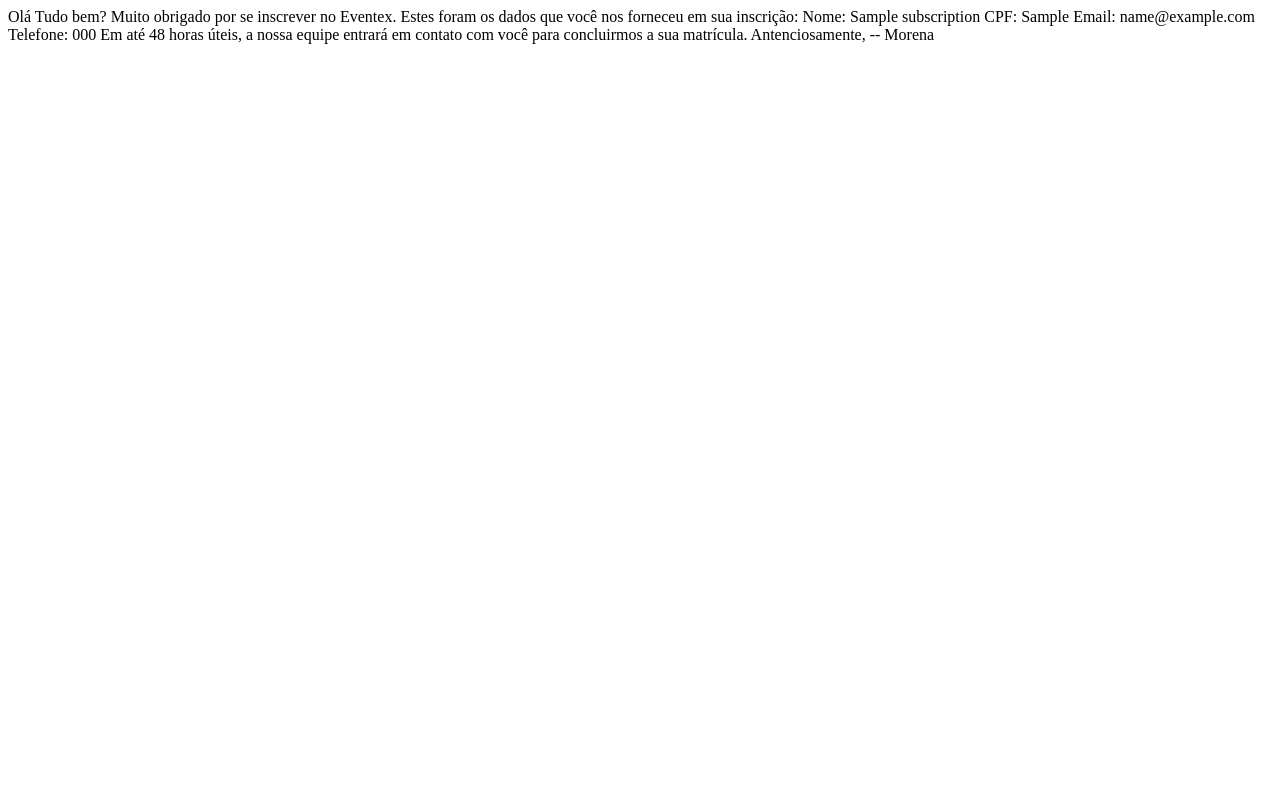
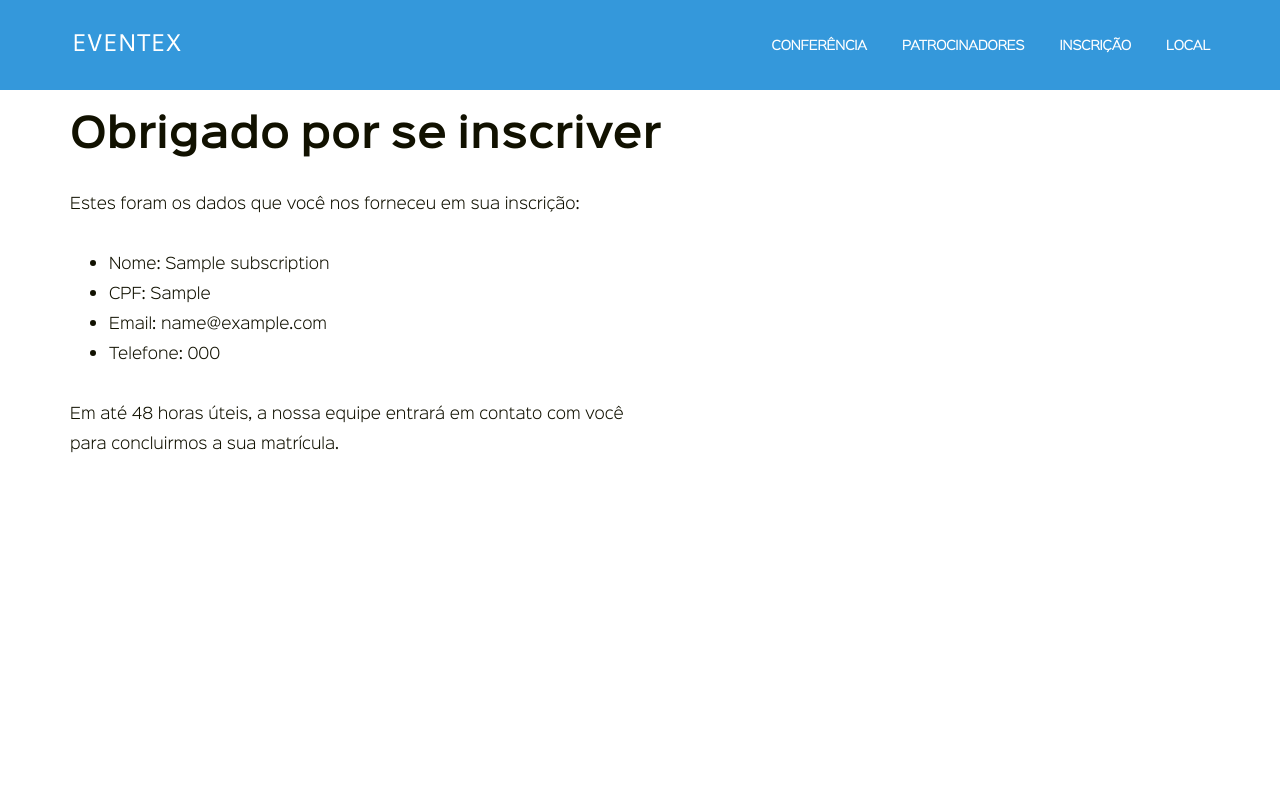
Before and after one commit to paulocesarcsdev/eventex-paulocesar2, a Django app: page /inscricao/1/ in a window 1280 px wide. Run offline with Django 3.2, Linux system fonts and the light colour scheme; tables that the repository leaves empty hold one stand-in row (values such as "Sample post").

Commit message:
Tank  you page

```diff
--- a/eventex/subscriptions/templates/subscriptions/subscription_detail.html
+++ b/eventex/subscriptions/templates/subscriptions/subscription_detail.html
@@ -1,19 +1,22 @@
-Olá Tudo bem?
+{% extends 'base.html' %}
+{% block content%}
+ <!-- OVERVIEW -->
+<section>
+    <div class="content row padding-bottom-3 desktop-12 container">
+        <h1>Obrigado por se inscriver </h1>
+        <div class="desktop-6">
 
-Muito obrigado por se inscrever no Eventex.
+				<p>Estes foram os dados que você nos forneceu em sua inscrição:</p>
 
-Estes foram os dados que você nos forneceu
-em sua inscrição:
+				<ul>
+					<li>Nome: {{ subscription.name }}</li>
+					<li>CPF: {{ subscription.cpf }}</li>
+					<li>Email: {{ subscription.email }}</li>
+					<li>Telefone: {{ subscription.phone }}</li>
+				</ul>
 
-Nome: {{ subscription.name }}
-CPF: {{ subscription.cpf }}
-Email: {{ subscription.email }}
-Telefone: {{ subscription.phone }}
-
-Em até 48 horas úteis, a nossa equipe entrará
-em contato com você para concluirmos a sua
-matrícula.
-
-Antenciosamente,
---
-Morena
+				<p>Em até 48 horas úteis, a nossa equipe entrará em contato com você para concluirmos a sua matrícula.</p>
+        </div>
+    </div>
+</section>
+{% endblock content %}
--- a/eventex/subscriptions/views.py
+++ b/eventex/subscriptions/views.py
@@ -1,6 +1,7 @@
 from django.conf import settings
 from django.contrib import messages
 from django.core import mail
+from django.http import Http404
 from django.http import HttpResponseRedirect
 from django.shortcuts import render
 from django.template.loader import render_to_string
@@ -40,8 +41,10 @@ def new(request):
 
 
 def detail(request, pk):
-    subscription = Subscription.objects.get(pk=pk)
-
+    try:
+        subscription = Subscription.objects.get(pk=pk)
+    except Subscription.DoesNotExist:
+        raise Http404
     return render(request, 'subscriptions/subscription_detail.html',
                   {'subscription': subscription})
 
```
Also changed, not shown: eventex/subscriptions/tests/test_view_detail.py (+11 -7 lines), eventex/subscriptions/tests/test_view_subscribe.py (+1 -1 lines).
